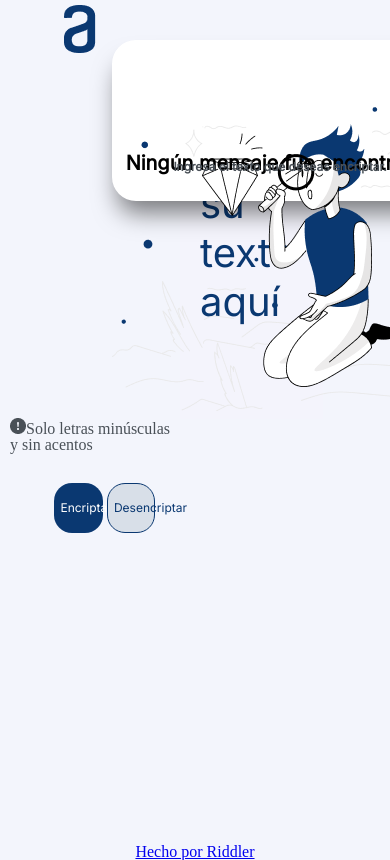
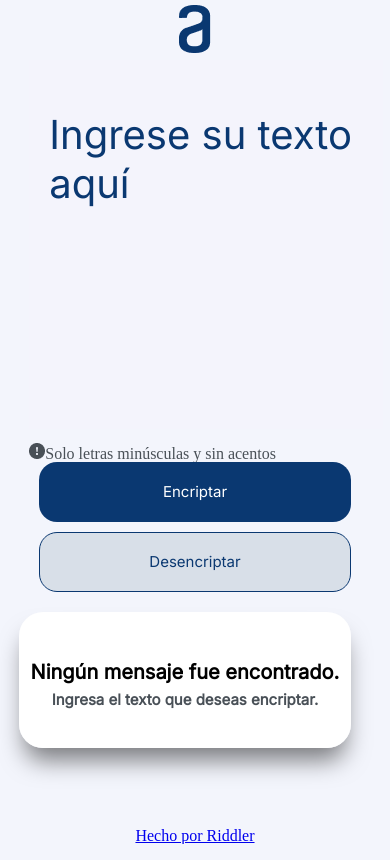
Before and after one commit to JonathanTeru/encriptador-allura, a plain HTML site: page index.html in a window 390 px wide. Shown: the top 860 px of the page. Drawn offline with Linux system fonts and the light colour scheme.

Commit message:
Smathphone port!! <?>
actualización de port para celulares

```diff
--- a/style2.css
+++ b/style2.css
@@ -59,7 +59,7 @@ main {
 }
 
 .cajita-text{
-    width: 60%;
+    width: 65%;
     height: 85%;
     border: none;
     background-color: #f4f4fc;
@@ -183,7 +183,7 @@ margin-left: 15%;
 }
 
 #resultado {
-    text-align: justify;
+    text-align: left;
     font-weight: bold;
     font-size: 20px; /* Ajusta esto según tus necesidades */
     color: #495057;
@@ -216,25 +216,139 @@ margin-left: 15%;
     /* Establecemos una transición de 0.3 segundos para la animación */
     transition: 0.3s;
   }
+
+
   @media only screen and (max-width: 480px) {
-    /* Aquí van los estilos para pantallas pequeñas */
     body {
-      display: flex;
-      flex-direction: row;
-      flex-wrap: wrap; /* Esto hace que los contenedores se ajusten al espacio disponible */
-    }
-    main {
         display: flex;
-        width: 100%;
-        height: calc(100% - 40px); /* Ajusta esto según tus necesidades */
-    }
-    .contenedor1 {
-      width: 100%; /* El contenedor 1 ocupa todo el ancho de la pantalla */
-      height: 60%; /* El contenedor 1 ocupa el 60% de la altura de la pantalla */
+        flex-direction: column;
+        align-items: center;
     }
 
-    .contenedor2{
-      width: 100%; /* El contenedor del área de respuesta ocupa todo el ancho de la pantalla */
-      height: 20%; /* El contenedor del área de respuesta ocupa el 20% de la altura de la pantalla */
+    main {
+        height: 100%;
+        width: 100%;
+        display: flex;
+        flex-direction: column;
+        align-items: center;
     }
-  }
+
+    #Logo {
+        top: 10px;
+        left: 0;
+        position: relative;
+        margin: 0 auto;
+    }
+
+    .contenedor1 {
+        margin-top: 20px;
+        height: 70%;
+        order: 1;
+        width: 100%;
+        display: flex;
+        flex-direction: column;
+        align-items: center;
+    }
+
+    #input-container {
+        height: 70%;
+        width: 85%;
+    }
+
+    .cajita-text {
+        margin: 0;
+        width: 100%;
+
+    }
+    /* Estilo para la div que contiene el mensaje y los botones */
+    .aviso-botones {
+        display: flex;
+        flex-direction: column;
+        align-items: center;
+        justify-content: space-between;
+        margin: 10px;
+        width:100%;
+        height: auto; /* Cambia la altura del contenedor .aviso-botones a auto */
+    }
+
+    .aviso {
+        width: 100%;
+        height: auto; /* Cambia la altura del contenedor .aviso a auto */
+        margin-left: 35%;
+        flex-direction: column;
+        margin-top: 0%;
+    }
+    .botones {
+        width: 100%;
+        height: auto; /* Cambia la altura del contenedor .botones a auto */
+        margin-left: 20%;
+        flex-direction: column;
+        margin-top: 0%;
+    }
+
+    #encrypt, #decrypt {
+        height: 60px; /* Aumenta la altura de los botones a 60px */
+        width: 80%;
+        margin-bottom: 10px;
+        font-size: 15px;
+        margin-left: 0%;
+    }
+
+
+    .contenedor2 {
+        width: 85%; /* El contenedor 2 ocupa el 85% del ancho de la pantalla */
+        height: calc(30% - 40px - 60px);  /* El contenedor 2 ocupa el 30% de la altura de la pantalla */
+        order: 2; /* El contenedor 2 se muestra después del contenedor 1 */
+        margin-left: 28%; /* Centra el contenedor 2 horizontalmente */
+        margin-right: auto; /* Centra el contenedor 2 horizontalmente */
+        padding: 0; /* Reset del padding */
+        border: none; /* Reset del border */
+        overflow: auto;
+
+    }
+    .areaderespuesta {
+
+        display: flex;
+        flex-direction: column;
+        justify-content: center; /* Centra los elementos a lo largo del eje principal */
+        align-items: center;
+        height: 100%;
+    }
+
+    #personita, #personita2 {
+        display: none;
+    }
+
+    #personita2 img {
+        width: 1px;
+        height: 1px;
+    }
+
+    #titulo1 {
+        font-size: 20px;
+        position: absolute;
+        top: 50px
+    }
+
+    #txt2 {
+        position: absolute;
+        font-size: 15px;
+        top: 80px
+    }
+
+    #resultado {
+        font-size: 16px;
+
+            position: absolute; /* Posiciona el párrafo en relación al contenedor */
+            word-wrap: break-word;
+
+         top: 0; /* Alinea el párrafo con la parte superior del contenedor */
+        }
+
+
+    #Copiar {
+        width: 80%;
+        height: 50px;
+        font-size: 10px;
+    }
+}
```
